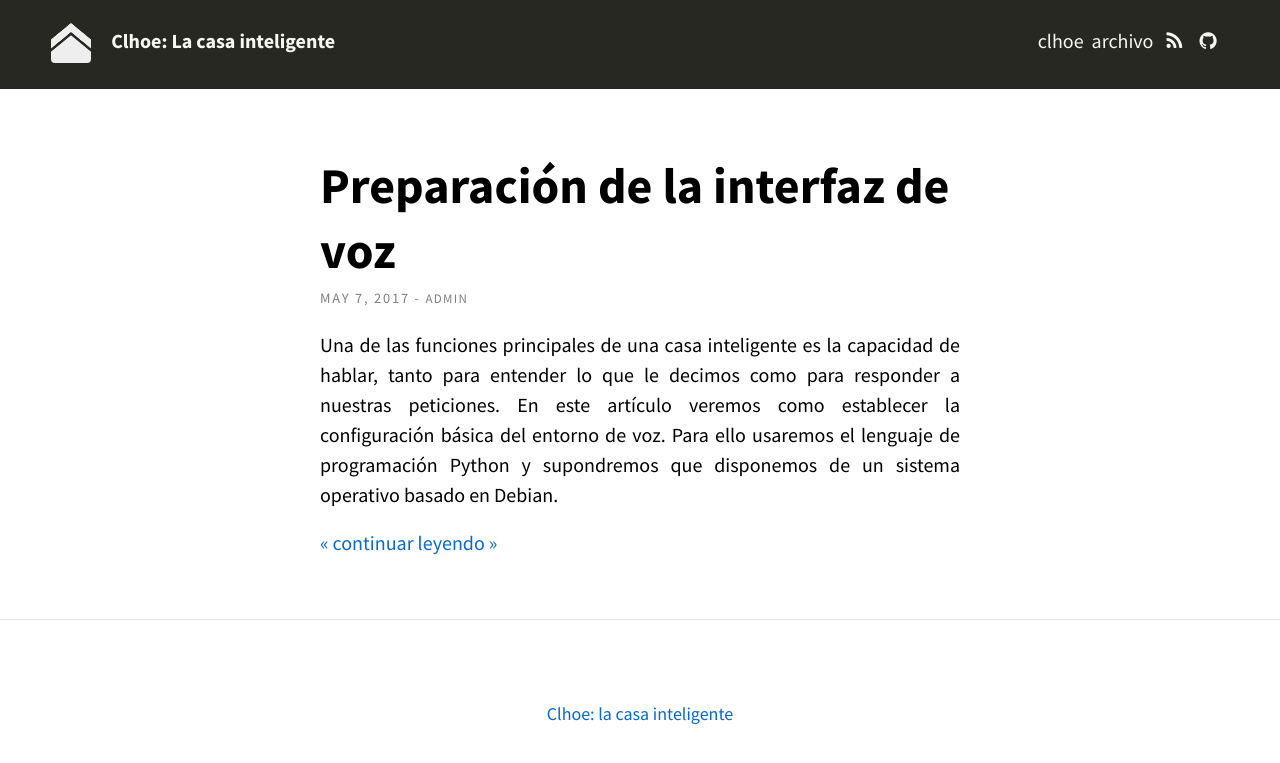
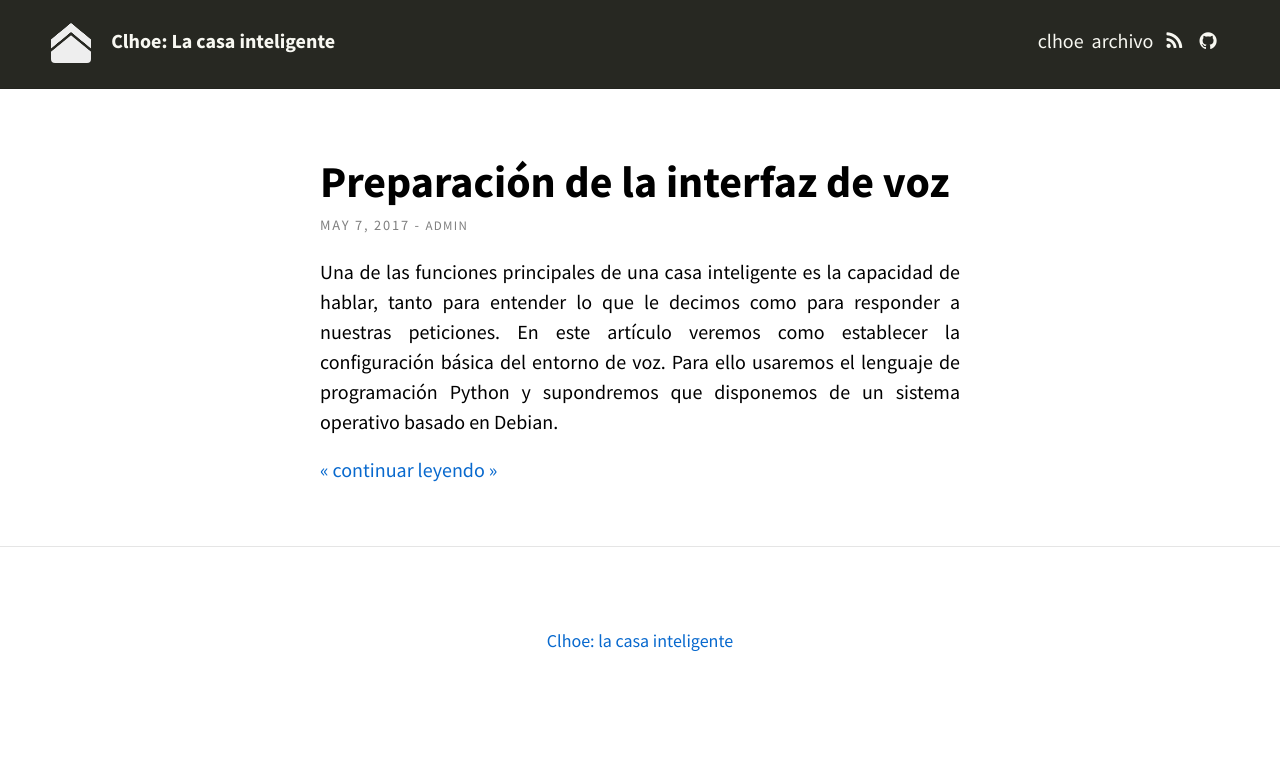
Before and after one commit to clhoe/clhoe.github.io, a Jekyll site: the page built from index.html, in a window 1280 px wide. Shown: the top 763 px of the page. Built offline with Jekyll 4.4.1, drawn with Linux system fonts in a browser that asks for light colours; nearby versions of some CDN libraries; the list of posts is cut into pages by our own code.

Commit message:
Update _global.scss

```diff
--- a/_sass/base/_global.scss
+++ b/_sass/base/_global.scss
@@ -36,16 +36,16 @@
   }
 }
 h1 {
-  font-size: 2.5em;
+  font-size: 2.2em;
 }
 h2 {
-  font-size: 2em;
+  font-size: 1.8em;
 }
 h3 {
-  font-size: 1.5em;
+  font-size: 1.4em;
 }
 h4 {
-  font-size: 1.15em;
+  font-size: 1em;
 }
 blockquote {
     border-left: 2px solid;
```
